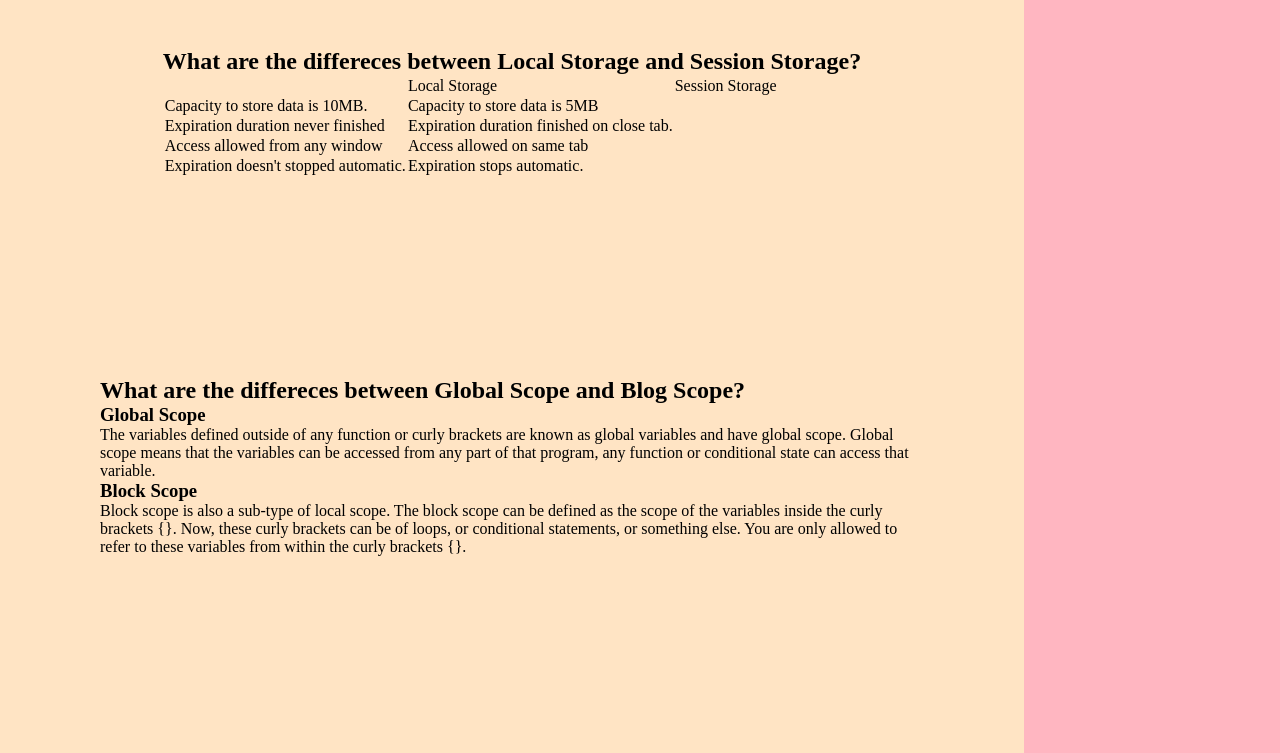
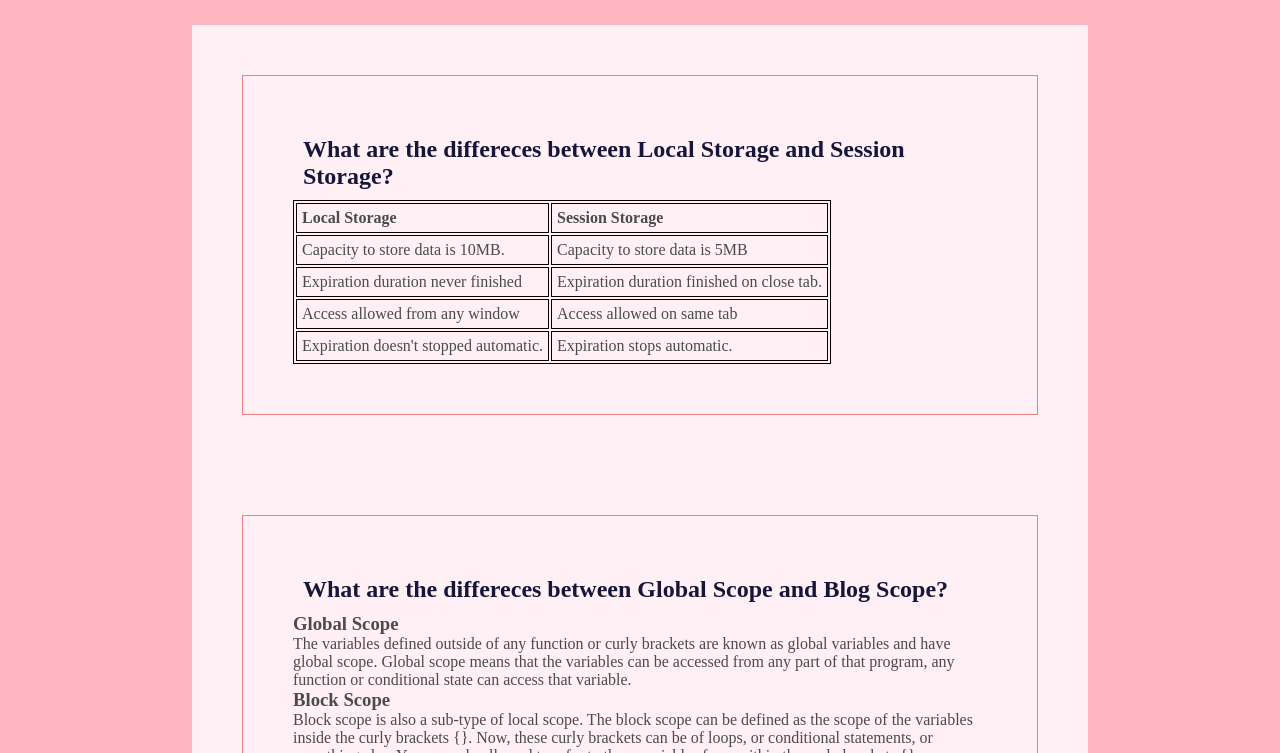
Before and after one commit to farzanaAkter12/b6-type-monster-debug-assignment-farzanaAkter12, a plain HTML site: page blog.html in a window 1280 px wide. Shown: the part 52-805 px from the top of the page. Drawn offline with Linux system fonts and the light colour scheme.

Commit message:
style added to blog

```diff
--- a/blog.html
+++ b/blog.html
@@ -8,15 +8,16 @@
     <title>Javascript Blog</title>
 </head>
 <body>
+    <h1>Important Concepts of this Milestone</h1>
     <div id="question-container">
         <div class="quistion-blog">
             <div class="question"><h2>What are the differeces between Local Storage and Session Storage?</h2></div>
             <div class="answer">
                 <table>
-                    <th>
+                    <tr style="font-weight: 700;">
                         <td>Local Storage</td>
                         <td>Session Storage</td>
-                    </th>
+                    </tr>
                     <tr>
                         <td>Capacity to store data is 10MB.</td>
                         <td>Capacity to store data is 5MB</td>
--- a/style2.css
+++ b/style2.css
@@ -11,15 +11,38 @@ body {
 }
 #question-container
 {
+    margin: auto;
+    margin-top: 40px;
     display: flex;
     flex-direction: column;
     justify-content: center;
     align-items: center;
-    background-color: bisque;
-    width: 80%;
+    background-color:lavenderblush;
+    width: 70%;
 }
 .quistion-blog
 {
     margin: 50px;
     padding: 50px;
+    border: 1px solid lightcoral;
 }
+.question
+{
+    color: rgb(22, 22, 58);
+    margin: 10px;
+}
+.answer
+{
+    color: rgb(76, 74, 74);
+}
+table
+{
+    border:1px solid black
+}
+
+td
+{
+    padding: 5px;
+    margin: 5px;
+    border: 0.5px solid black;
+}
```
